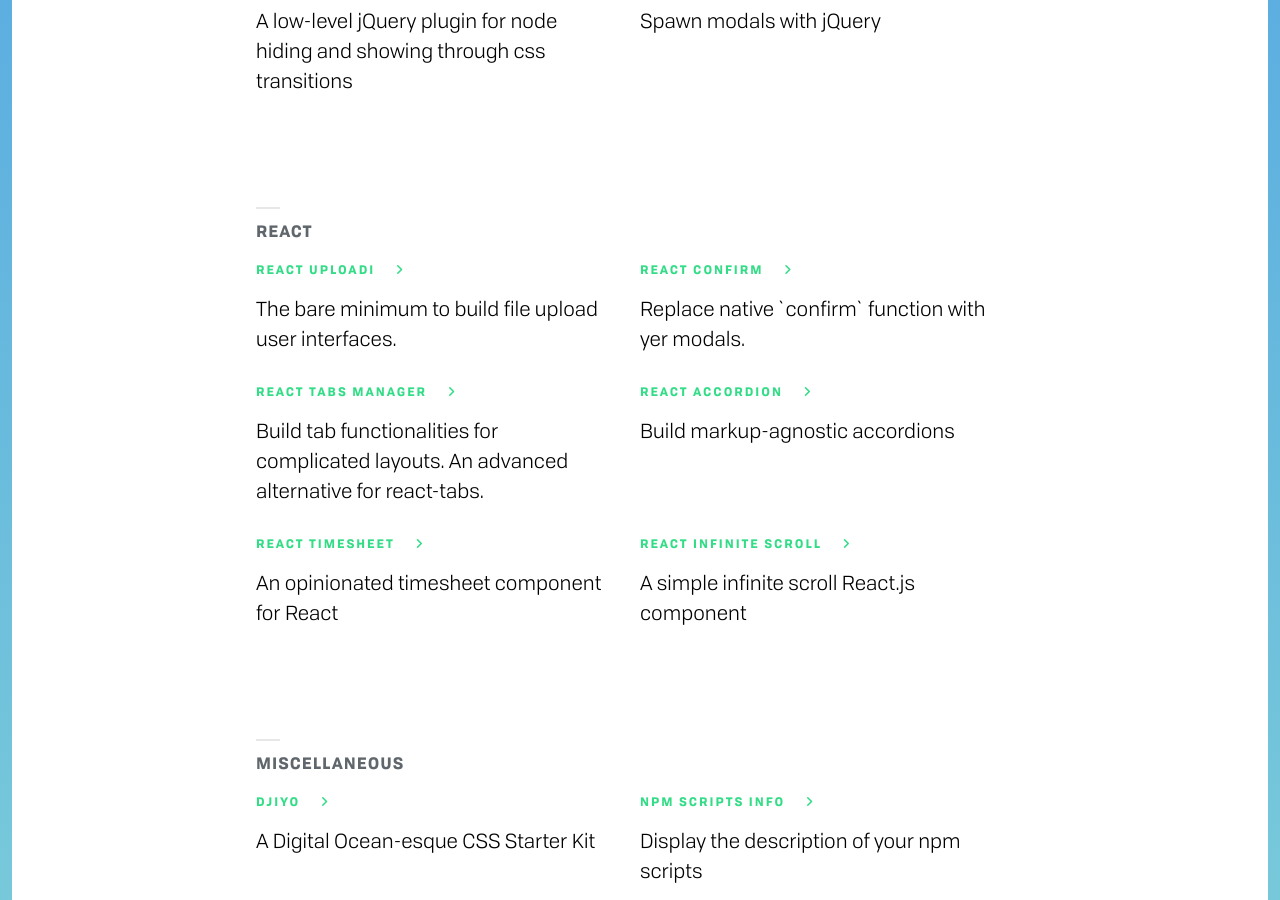
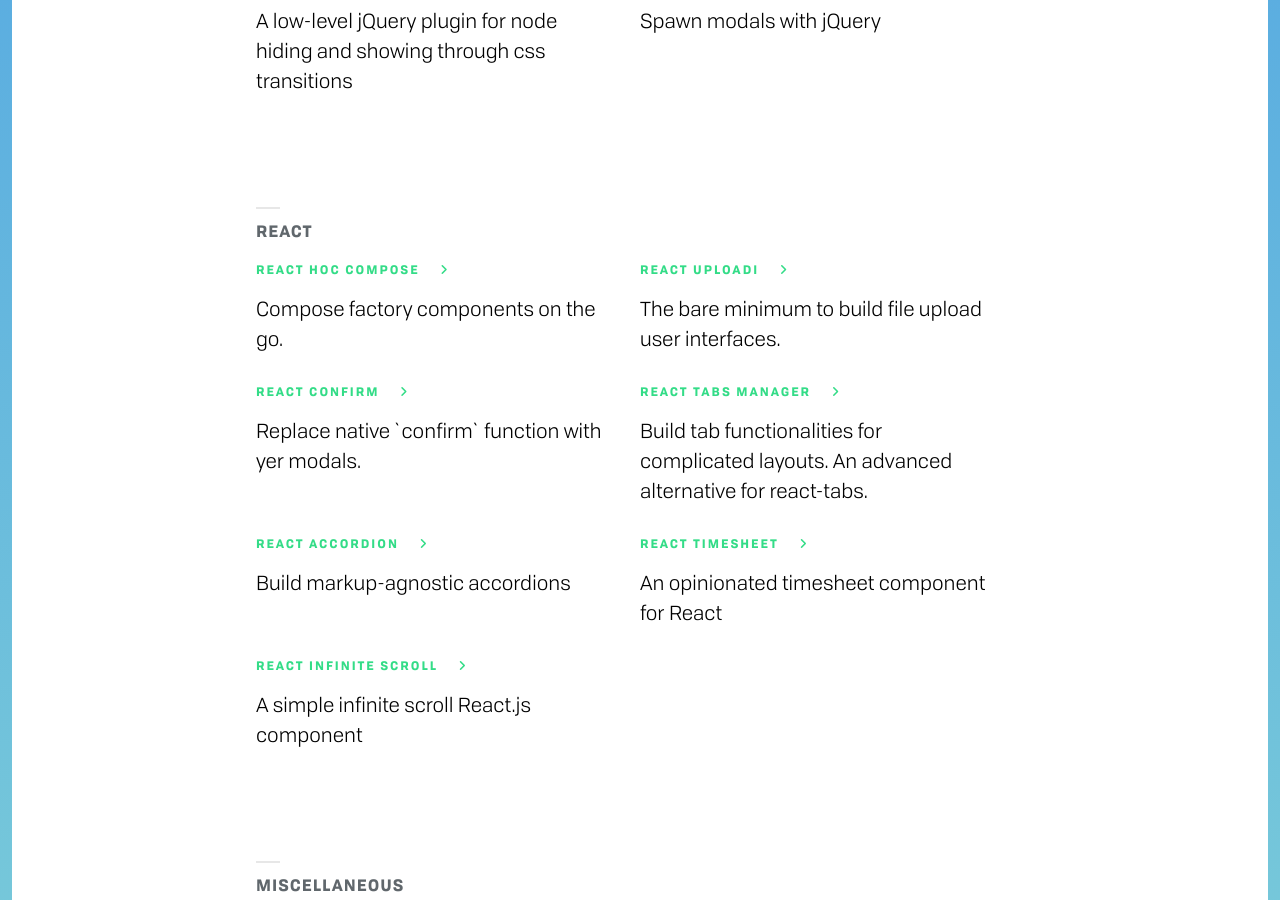
Before and after one commit to srph/websait, a Jekyll site: the page built from lab.html, in a window 1280 px wide and 900 px high, scrolled down 395 px. Built offline with Jekyll 4.4.1, drawn with Linux system fonts in a browser that asks for light colours; nearby versions of some CDN libraries.

Commit message:
Add react-hoc-compose

```diff
--- a/lab.html
+++ b/lab.html
@@ -16,6 +16,10 @@
   -
     section: React
     projects:
+      -
+        title: React HOC Compose
+        description: Compose factory components on the go.
+        url: https://github.com/srph/react-hoc-compose
       -
         title: React Uploadi
         description: The bare minimum to build file upload user interfaces.
```
